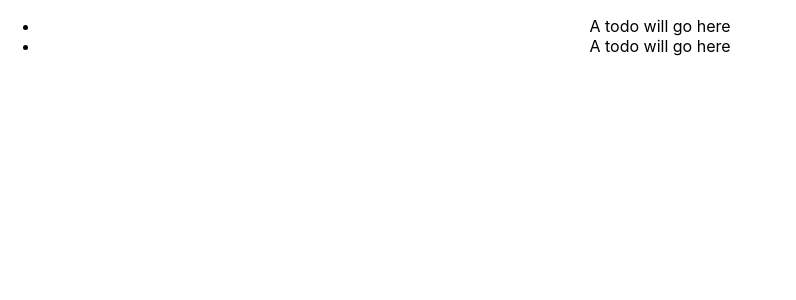
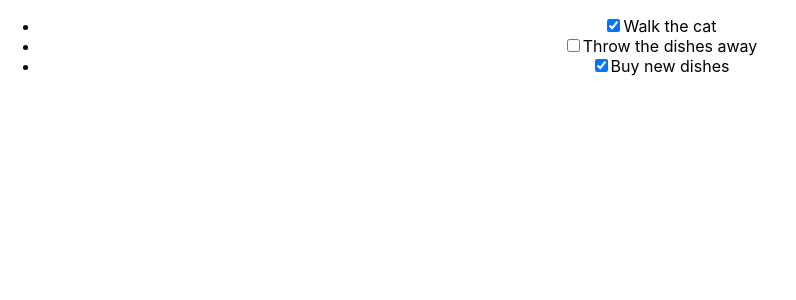
Before and after one commit to Highdesert/react-to-do, a React (Create React App) app: page / in a window 1280 px wide. Shown: the top 300 px of the page, without its empty margins (0-796 px from the left). Built offline with nearby package versions, Linux system fonts and the light colour scheme.

Commit message:
added state and props

```diff
--- a/src/App.js
+++ b/src/App.js
@@ -3,17 +3,29 @@
 import ToDo from './components/ToDo.js';
 
 class App extends Component {
+  constructor(props) {
+    super(props);
+    this.state = {
+      todos: [
+        { description: 'Walk the cat', isCompleted: true },
+        { description: 'Throw the dishes away', isCompleted: false },
+        { description: 'Buy new dishes', isCompleted: true }
+      ]
+    };
+  }
+
     render() {
         return (
             <div className="App">
       <ul>
-          <ToDo />
-          <ToDo />
-      </ul>
-        </div>
+          { this.state.todos.map( (todo, index) =>
+            <ToDo key={ index } description={ todo.description } isCompleted={ todo.isCompleted } />
+          )}
+        </ul>
+      </div>
 
-        );
-    }
+    );
+  }
 }
 
 export default App;
--- a/src/components/ToDo.js
+++ b/src/components/ToDo.js
@@ -1,11 +1,14 @@
 import React, { Component } from 'react';
 
 class ToDo extends Component {
-	render() {
-		return (
-			<li> A todo will go here </li>
-		);
-	}
+    render() {
+        return (
+           <li>
+			<input type="checkbox" checked = { this.props.isCompleted } />
+			<span>{ this.props.description }</span>
+		  </li>
+        );
+    }
 }
 
 export default ToDo;
```
